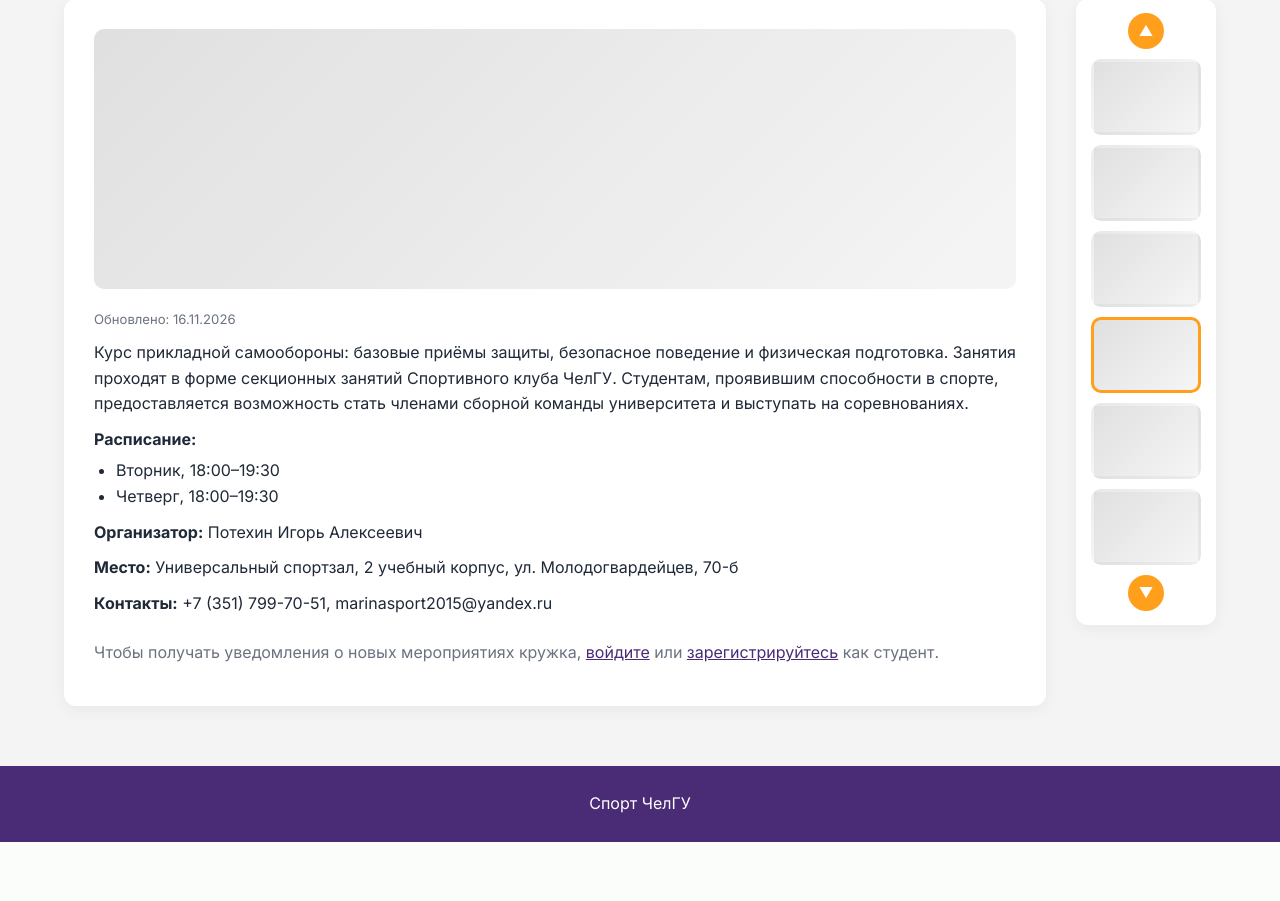
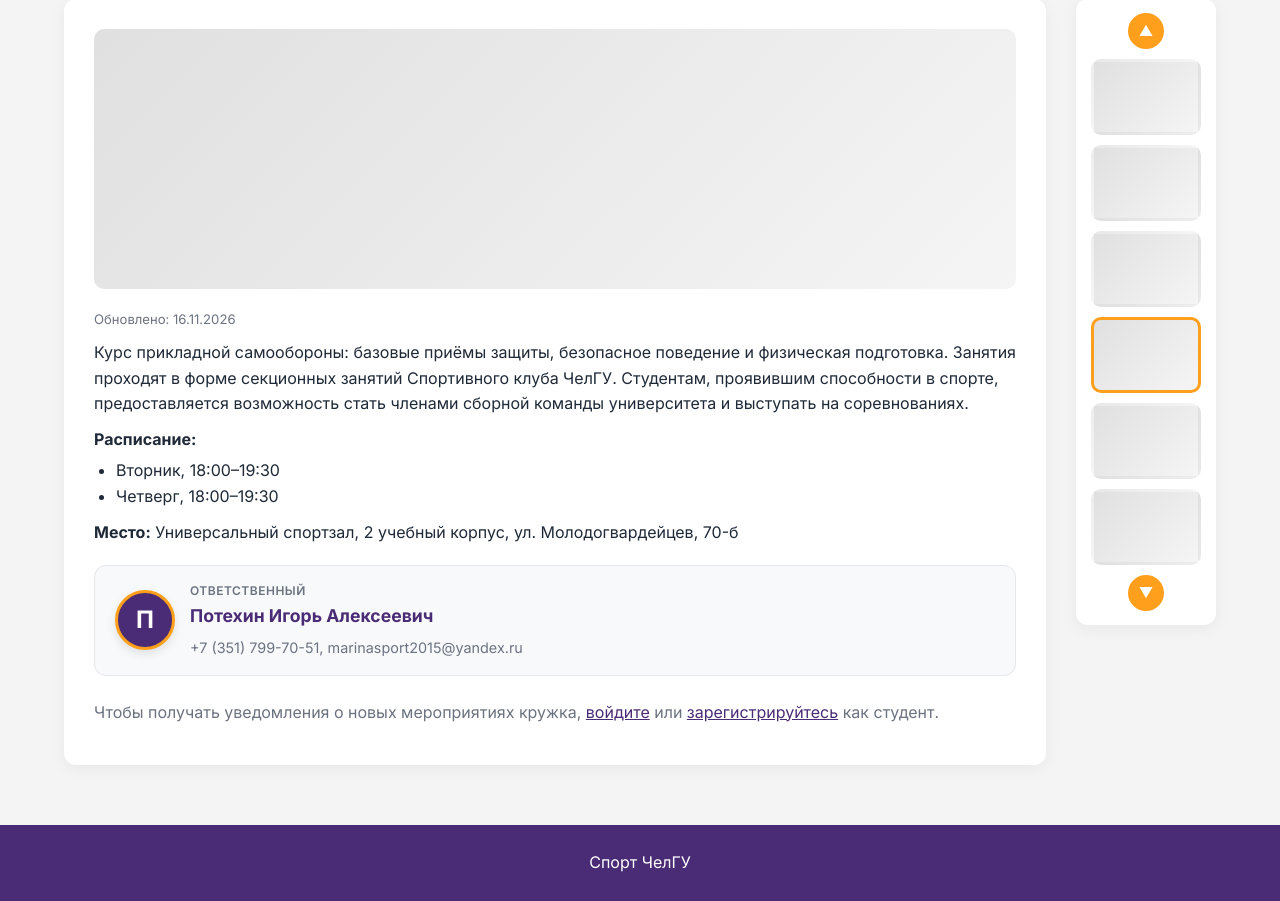
Before and after one commit to Titovaae/clubs-site, a Spring Boot app: page /clubs/1 in a window 1280 px wide. Shown: the part 301-1202 px from the top of the page. Before the commit the page ends 1143 px from the top, so only its background shows below. Run offline with Spring Boot 4, Linux system fonts and the light colour scheme; data comes from the database, SQL or seed files in the repository; some of the project's set-up classes (security, data sources, template engines, error pages and the like) are left out, and stand-ins take their place; some libraries are stand-ins or nearby versions.

Commit message:
фото организатора

```diff
--- a/src/main/resources/static/css/style.css
+++ b/src/main/resources/static/css/style.css
@@ -281,3 +281,62 @@ a.notice:hover { transform: translateX(5px); border-left-color: var(--primary-re
 .hidden {
     display: none !important;
 }
+
+
+/* =========================================
+   КАРТОЧКА ОРГАНИЗАТОРА (Заготовка под фото)
+   ========================================= */
+.organizer-card {
+    display: flex;
+    align-items: center;
+    gap: 15px;
+    background-color: #F8F9FA; /* Светло-серый фон блока */
+    padding: 15px 20px;
+    border-radius: var(--border-radius);
+    margin: 20px 0;
+    border: 1px solid #E5E7EB;
+}
+
+/* Круглая аватарка-заглушка */
+.organizer-avatar {
+    width: 60px;
+    height: 60px;
+    border-radius: 50%; /* Делает круг */
+    background-color: var(--chelgu-purple);
+    color: var(--white);
+    display: flex;
+    align-items: center;
+    justify-content: center;
+    font-size: 1.5rem;
+    font-weight: 700;
+    flex-shrink: 0;
+    border: 3px solid var(--chelgu-orange); /* Оранжевая обводка */
+    box-shadow: 0 4px 10px rgba(0, 0, 0, 0.1);
+}
+
+/* Текстовая часть */
+.organizer-info {
+    display: flex;
+    flex-direction: column;
+    gap: 2px;
+}
+
+.organizer-label {
+    font-size: 0.75rem;
+    text-transform: uppercase;
+    letter-spacing: 0.5px;
+    color: var(--text-muted);
+    font-weight: 600;
+}
+
+.organizer-name {
+    font-size: 1.1rem;
+    font-weight: 700;
+    color: var(--chelgu-purple);
+}
+
+.organizer-contacts {
+    font-size: 0.9rem;
+    color: var(--text-muted);
+    margin-top: 4px;
+}
--- a/src/main/resources/templates/club.html
+++ b/src/main/resources/templates/club.html
@@ -27,9 +27,21 @@
                     <li th:each="s : ${club.sessions}"><span th:text="${s.dayTitle}"></span>, <span th:text="${s.timeRange}"></span></li>
                 </ul>
             </div>
-            <p><b>Организатор:</b> <span th:text="${club.owner.fullName}"></span></p>
+            <!-- Место проведения оставляем обычным текстом -->
             <p th:if="${club.place}"><b>Место:</b> <span th:text="${club.place}"></span></p>
-            <p th:if="${club.owner.contacts}"><b>Контакты:</b> <span th:text="${club.owner.contacts}"></span></p>
+
+            <!-- А вот организатора оформляем красивой карточкой -->
+            <div class="organizer-card">
+                <!-- Круглая аватарка (заглушка с первой буквой ФИО) -->
+                <div class="organizer-avatar" th:text="${#strings.substring(club.owner.fullName, 0, 1)}"></div>
+
+                <!-- Информация об организаторе -->
+                <div class="organizer-info">
+                    <span class="organizer-label">Ответственный</span>
+                    <span class="organizer-name" th:text="${club.owner.fullName}"></span>
+                    <span class="organizer-contacts" th:if="${club.owner.contacts}" th:text="${club.owner.contacts}"></span>
+                </div>
+            </div>
 
             <div class="apply">
                 <p class="muted" sec:authorize="!isAuthenticated()">
--- a/src/main/resources/templates/login.html
+++ b/src/main/resources/templates/login.html
@@ -14,7 +14,8 @@
 </div>
 
 <div class="auth-wrapper">
-    <form th:action="@{/login}" method="post">
+    <!-- ВОТ ЗДЕСЬ ДОБАВЛЕН class="form-card" -->
+    <form class="form-card" th:action="@{/login}" method="post">
 
         <div th:if="${param.error}" class="error block">
             Неверный логин или пароль.
@@ -30,16 +31,15 @@
 
         <div>
             <label for="username">Логин</label>
-            <!-- Обычный input с name="username", без th:field -->
             <input type="text" id="username" name="username" placeholder="Введите ваш логин" required autofocus>
         </div>
 
         <div>
             <label for="password">Пароль</label>
             <div class="password-wrapper">
-                <!-- Обычный input с name="password", без th:field -->
                 <input type="password" id="password" name="password" placeholder="Введите ваш пароль" required>
 
+                <!-- Глазик -->
                 <span class="toggle-password" onclick="togglePassword('password')">
                     <svg class="icon-eye" xmlns="http://www.w3.org/2000/svg" viewBox="0 0 24 24" fill="none" stroke="currentColor" stroke-width="2" stroke-linecap="round" stroke-linejoin="round">
                         <path d="M1 12s4-8 11-8 11 8 11 8-4 8-11 8-11-8-11-8z"></path>
```
